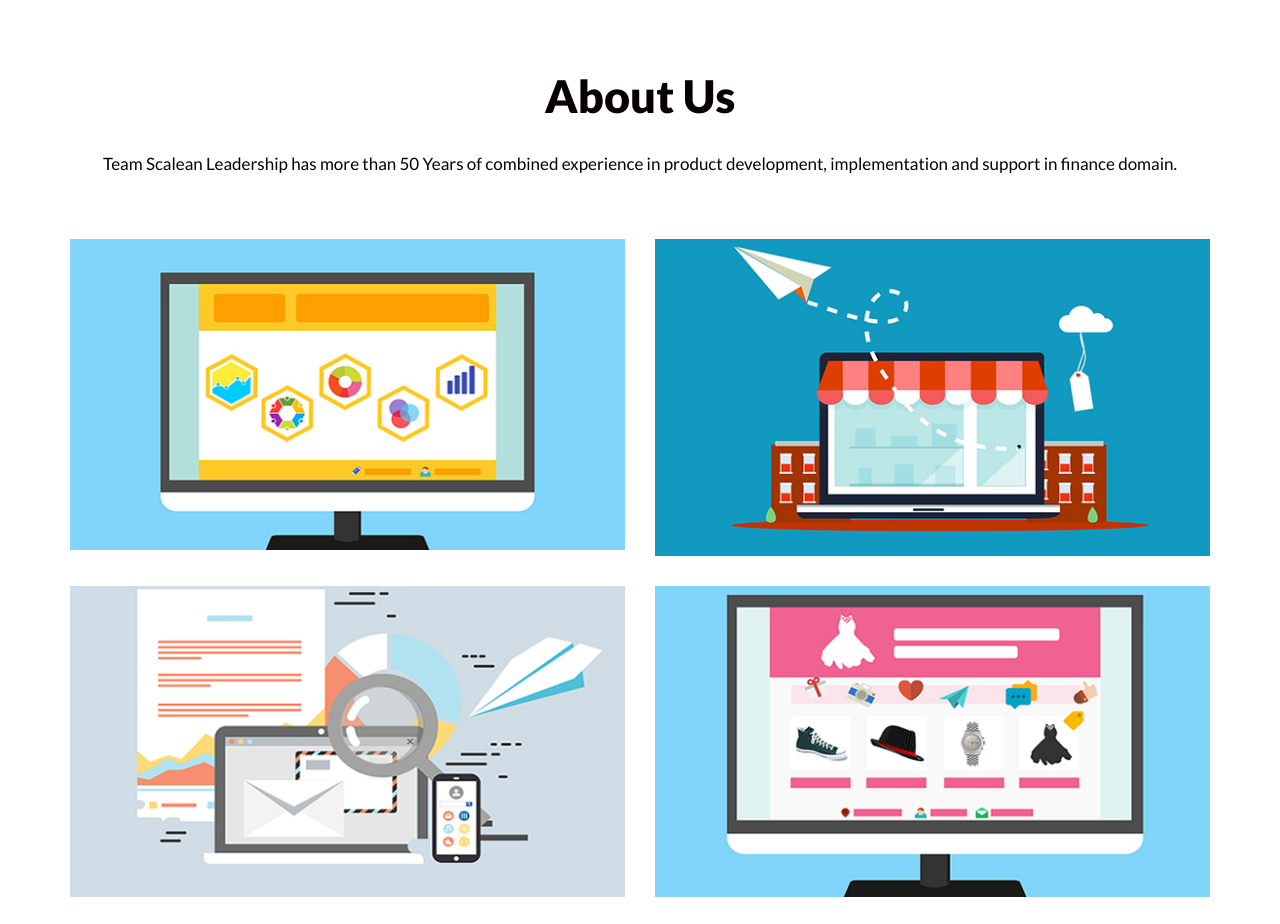
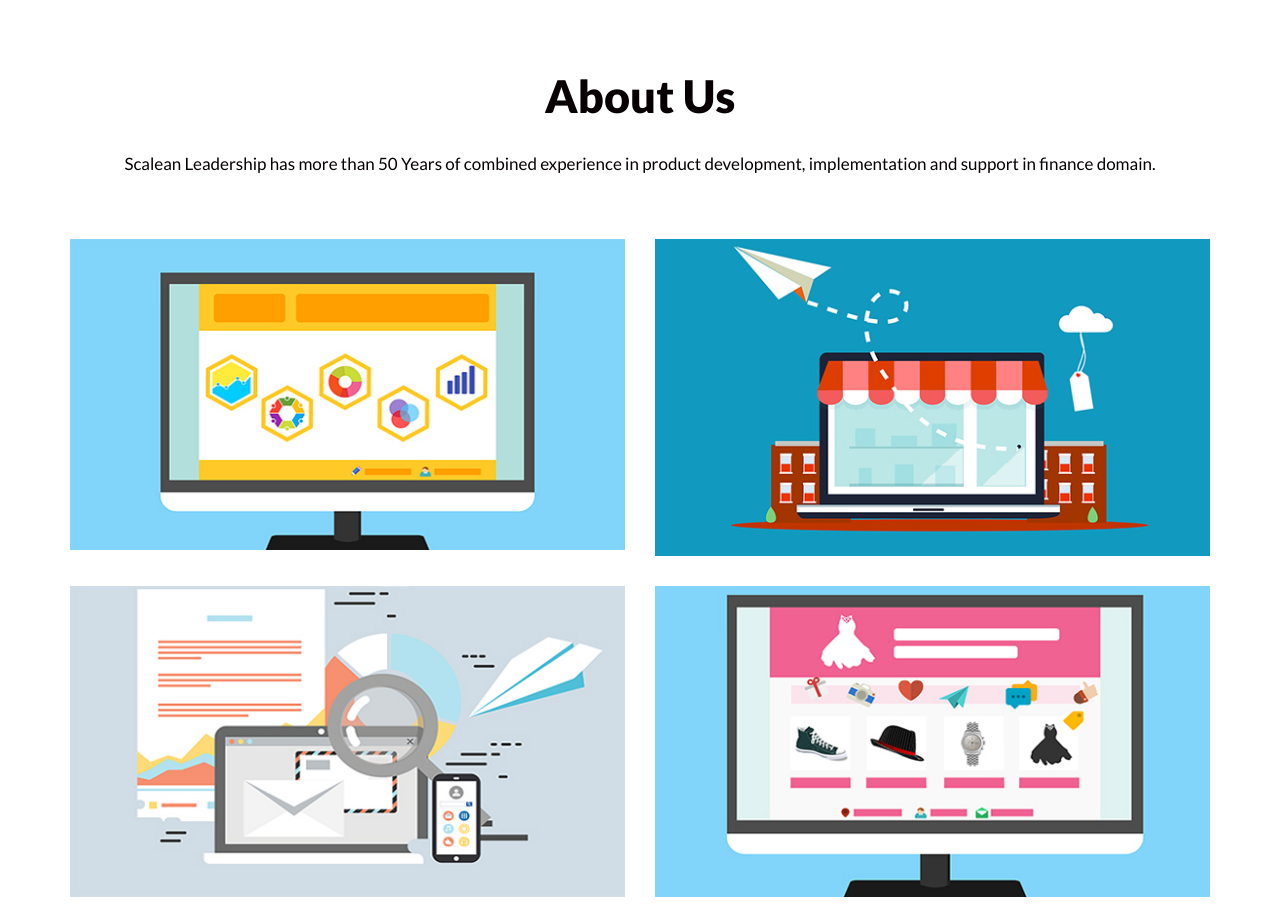
Before and after one commit to scalean/scalean.github.io, a plain HTML site: page index.html in a window 1280 px wide. Shown: the part 1580-2504 px from the top of the page. Drawn offline with nearby package versions, Linux system fonts and the light colour scheme.

Commit message:
Update index.html

```diff
--- a/index.html
+++ b/index.html
@@ -153,7 +153,7 @@
                <div class="col-md-12">
                   <div class="titlepage">
                      <h2>About Us</h2>
-                     <span>Team Scalean Leadership has more than 50 Years of combined experience in product development, implementation and support in finance domain. </span>
+                     <span>Scalean Leadership has more than 50 Years of combined experience in product development, implementation and support in finance domain. </span>
                   </div>
                </div>
             </div>
```
